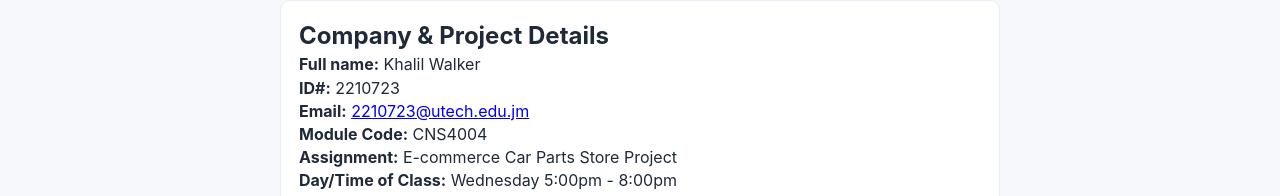
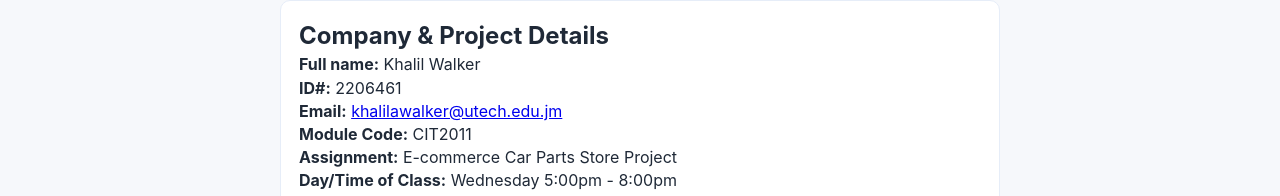
Before and after one commit to Prezi145/car-parts-store, a plain HTML site: page about.html in a window 1280 px wide. Shown: the part 192-388 px from the top of the page. Drawn offline with Linux system fonts and the light colour scheme.

Commit message:
Update about.html

```diff
--- a/about.html
+++ b/about.html
@@ -13,9 +13,9 @@
     <section class="form-card">
       <h2>Company & Project Details</h2>
       <p><strong>Full name:</strong> Khalil Walker</p>
-      <p><strong>ID#:</strong> 2210723</p>
-      <p><strong>Email:</strong> <a href="mailto:2210723@utech.edu.jm">2210723@utech.edu.jm</a></p>
-      <p><strong>Module Code:</strong> CNS4004</p>
+      <p><strong>ID#:</strong> 2206461</p>
+      <p><strong>Email:</strong> <a href="mailto:khalilawalker@utech.edu.jm">khalilawalker@utech.edu.jm</a></p>
+      <p><strong>Module Code:</strong> CIT2011</p>
       <p><strong>Assignment:</strong> E-commerce Car Parts Store Project</p>
       <p><strong>Day/Time of Class:</strong> Wednesday 5:00pm - 8:00pm</p>
 
```
